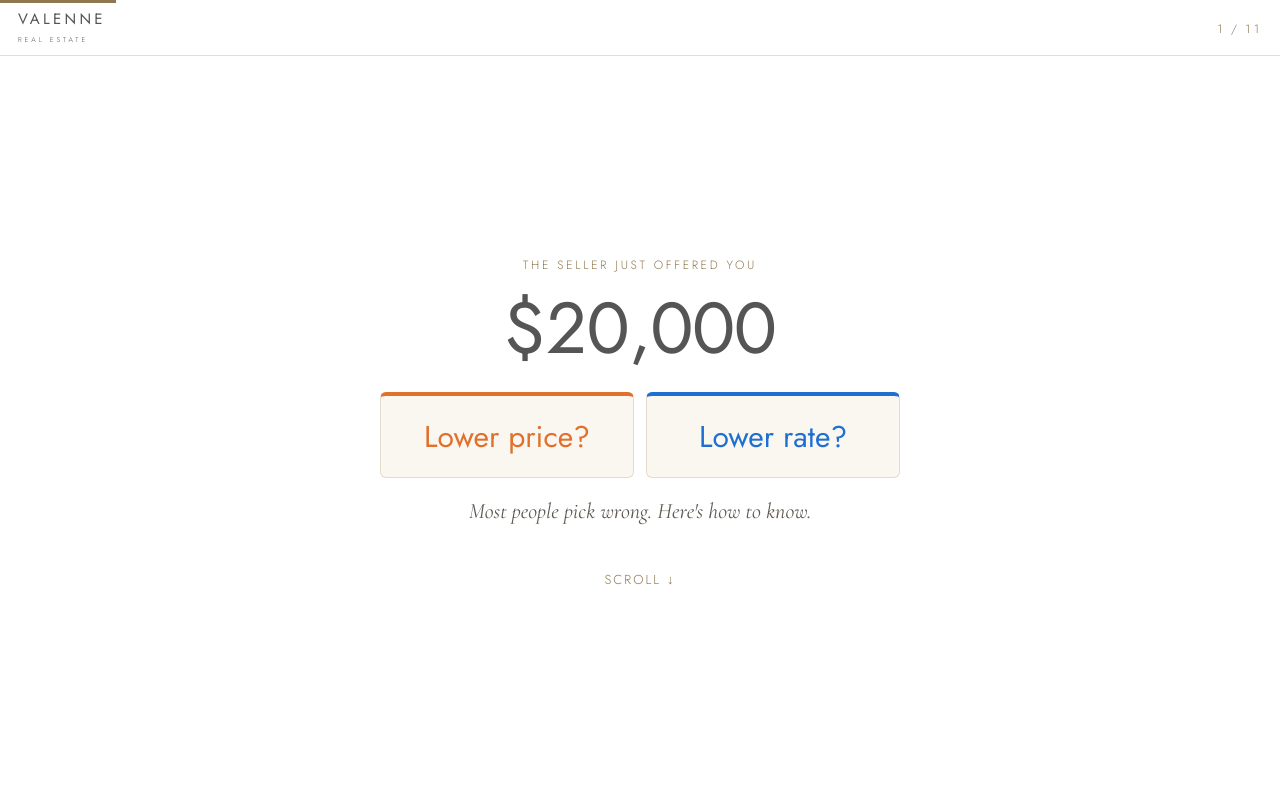
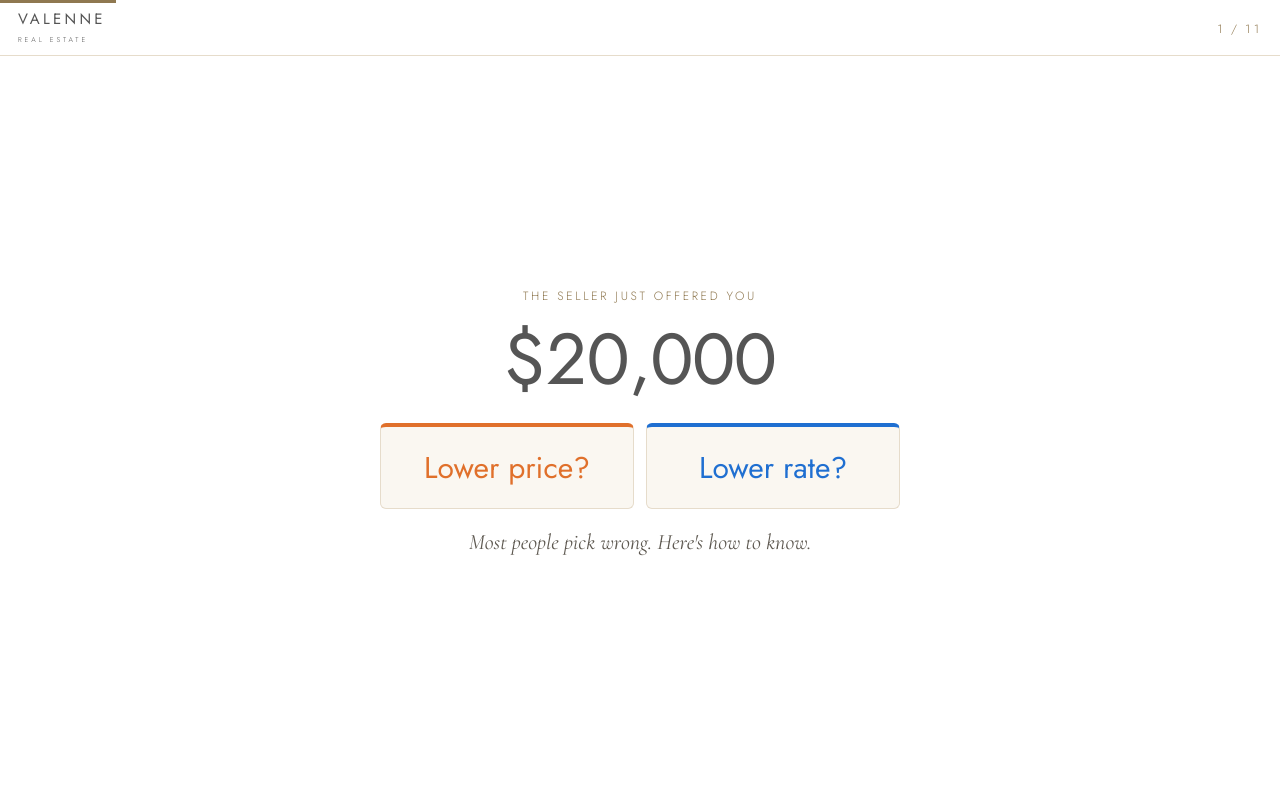
Before and after one commit to anikarenovnak/3roots, a plain HTML site: page buydown/walkthrough/index.html in a window 1280 px wide. Shown: the top 800 px of the page. Drawn offline with nearby package versions, Linux system fonts and the light colour scheme.

Commit message:
Walkthrough: remove scroll hint
Co-Authored-By: Claude Opus 5.5 <noreply@anthropic.com>

```diff
--- a/buydown/walkthrough/index.html
+++ b/buydown/walkthrough/index.html
@@ -87,7 +87,6 @@ body { overflow-x:hidden; }
       <div class="card buy"><div class="v c-buy">Lower rate?</div></div>
     </div>
     <p class="say fade d3">Most people pick wrong. Here's how to know.</p>
-    <div class="hint">Scroll ↓</div>
   </div>
 </section>
 
```
